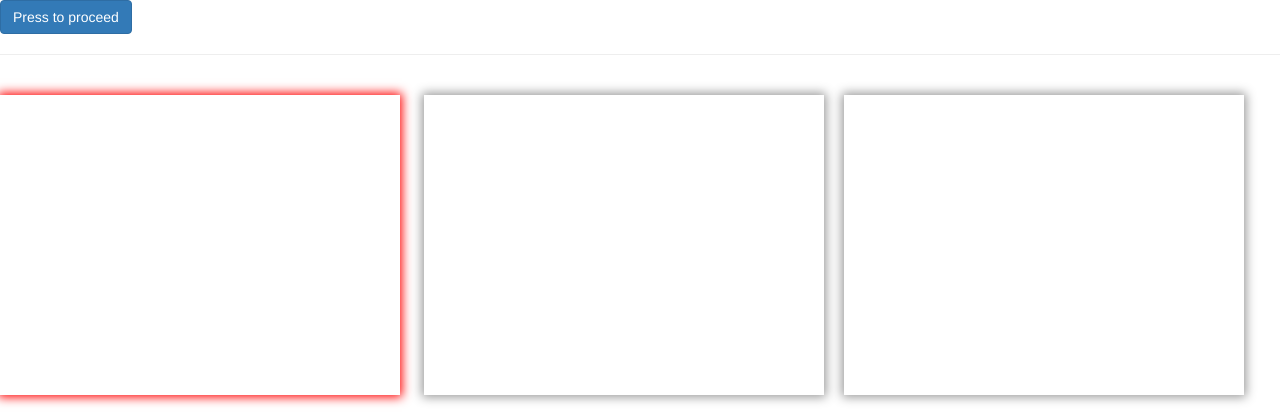
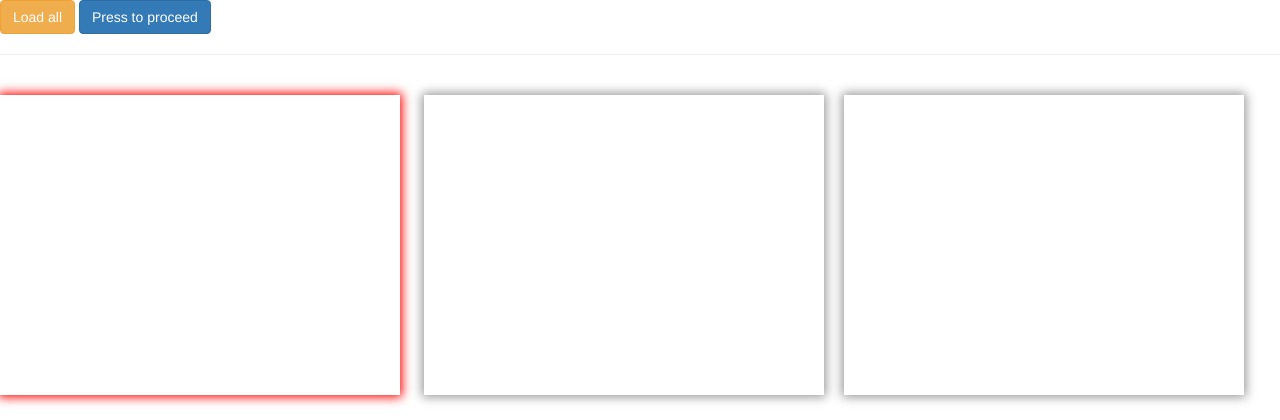
Before and after one commit to progand/ProstirNUOGrabber, a PHP site: page / in a window 1280 px wide. Shown: the top 420 px of the page. Run offline with PHP 8.4, Linux system fonts and the light colour scheme; some libraries are stand-ins or nearby versions.

Commit message:
[*] кнопка завантаженні всіх організацій

```diff
--- a/index.php
+++ b/index.php
@@ -11,6 +11,7 @@
         <script type="text/javascript" src="js/app.js"></script>
     </head>
     <body>
+        <button id="load" class="btn btn-warning"> Load all </button>
         <button id="start" class="btn btn-primary"> Press to proceed </button>
         <div id="message"></div>
         <hr>
```
